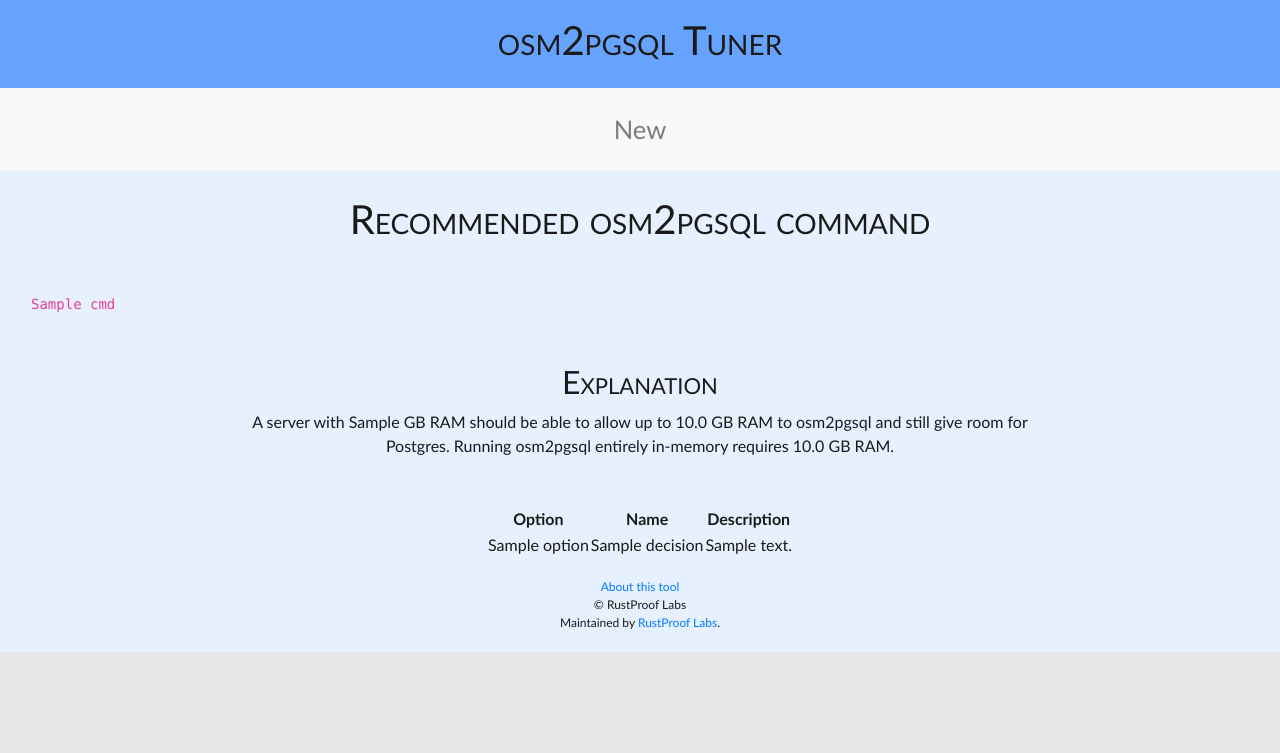
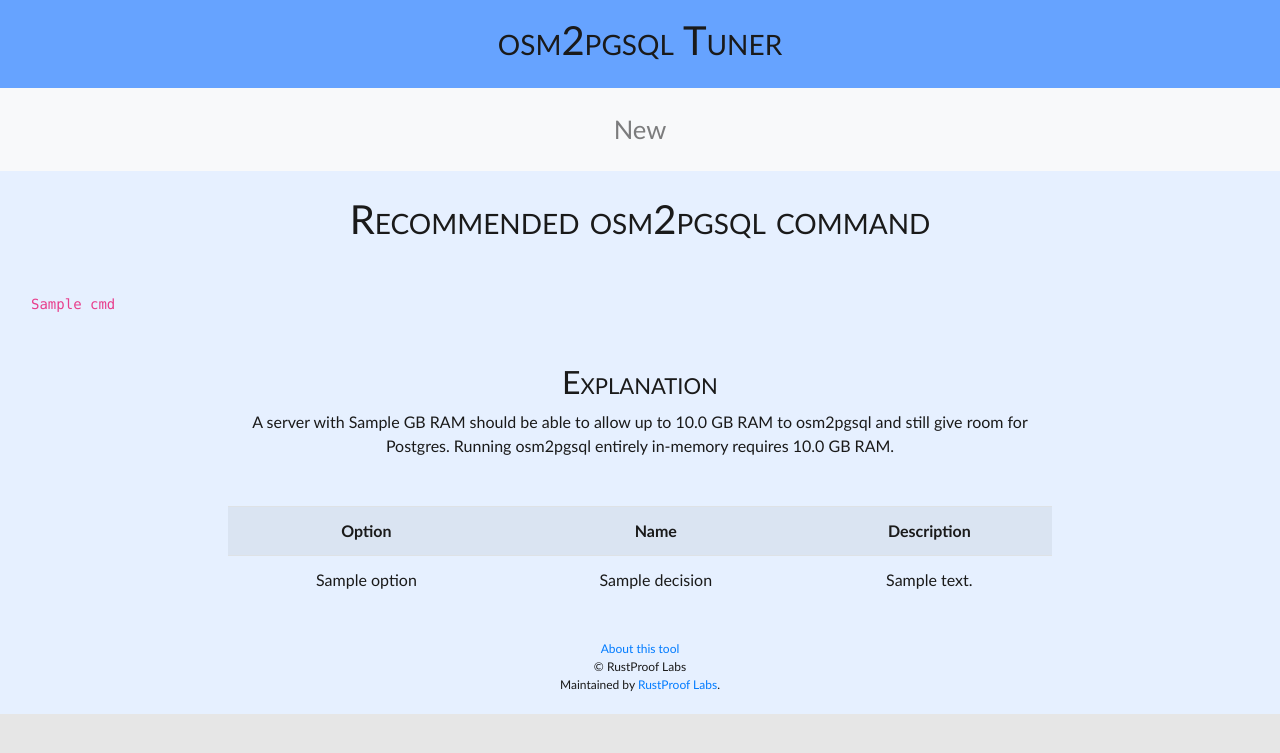
Before and after one commit to rustprooflabs/osm2pgsql-tuner, a Flask app: template webapp/templates/recommendation.html in a window 1280 px wide. Shown: the top 753 px of the page. Run offline with Flask 2, Linux system fonts and the light colour scheme; the template is opened without the code that fills it: most values are stand-ins (such as "Sample title", 1, 10 or a date in 2020); some libraries are stand-ins or nearby versions.

Commit message:
Format recommendation table

```diff
--- a/webapp/templates/recommendation.html
+++ b/webapp/templates/recommendation.html
@@ -48,7 +48,8 @@
     </p>
 
     <div class="row text-center">
-        <table>
+        <div class="col-md-8">
+            <table class="table table-striped table-hover">
                 <tr>
                     <th>Option</th>
                     <th>Name</th>
@@ -63,6 +64,7 @@
             {% endfor %}
             </table>
         </div>
+    </div>
 
 </div>
 
```
Lines whose indentation alone changed are shown as unchanged.
